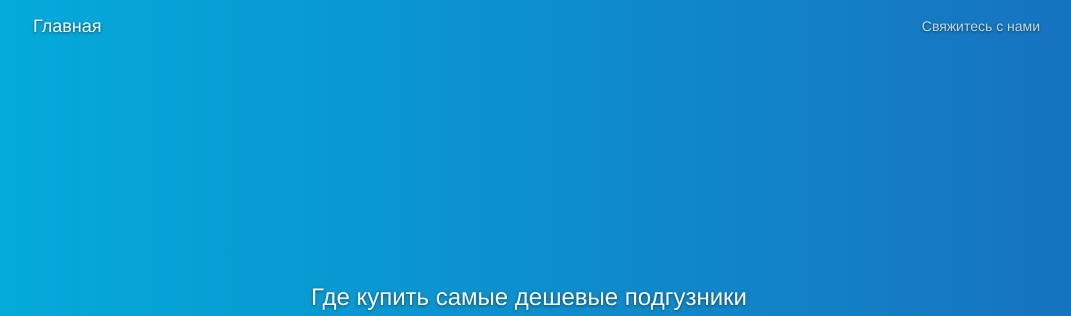
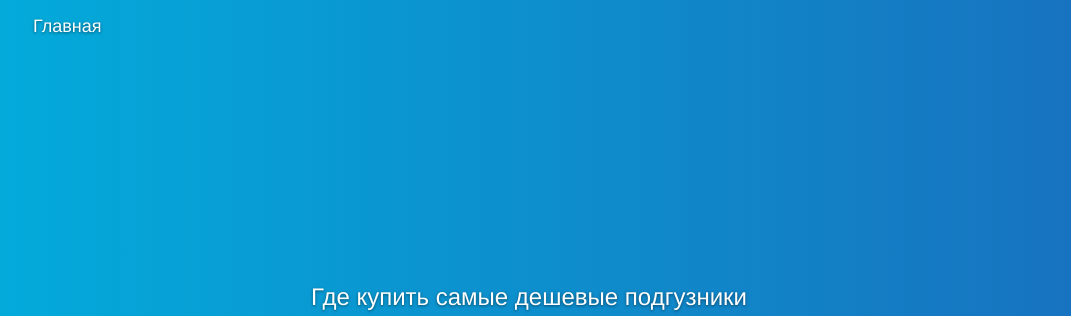
Before and after one commit to asorokoumov/compare, a Django app: template diapers/templates/diapers/products.html in a window 1280 px wide. Shown: the top 316 px of the page, without its empty margins (111-1182 px from the left). Run offline with Django 3.2, Linux system fonts and the light colour scheme; the template is opened without the code that fills it, so the values that code supplies are empty; some libraries are stand-ins or nearby versions.

Commit message:
minor template fixes

```diff
--- a/diapers/templates/diapers/index.html
+++ b/diapers/templates/diapers/index.html
@@ -69,7 +69,7 @@
             </div>
         <div class="collapse navbar-collapse" id="bs-example-navbar-collapse-1">
           <ul class="nav navbar-nav navbar-right">
-            <li><a href="#">Свяжитесь с нами</a></li>
+      <!--       <li><a href="#">Свяжитесь с нами</a></li> -->
 
           </ul>
         </div><!-- /.navbar-collapse -->
--- a/diapers/templates/diapers/products.html
+++ b/diapers/templates/diapers/products.html
@@ -68,7 +68,7 @@
             </div>
         <div class="collapse navbar-collapse" id="bs-example-navbar-collapse-1">
           <ul class="nav navbar-nav navbar-right">
-            <li><a href="#">Свяжитесь с нами</a></li>
+       <!--      <li><a href="#">Свяжитесь с нами</a></li> -->
 
           </ul>
         </div><!-- /.navbar-collapse -->
@@ -142,7 +142,7 @@
                             <td>{{ stock_item.product.count }} шт.</td>
                             <td>{{ stock_item.price_full|floatformat }} руб.</td>
                             <td>{{ stock_item.price_unit|floatformat:-2 }} руб.</td>
-                            <td><a onclick="yaCounter39130858.reachGoal('move_to_seller'); return true; fbq('track', 'Lead');"   href="{{ stock_item.url }}"><u>{{ stock_item.seller.name_rus }}</u></a></td>
+                            <td><a onclick="yaCounter39130858.reachGoal('move_to_seller'); return true; fbq('track', 'Lead');"  target="_blank" href="{{ stock_item.url }}"><u>{{ stock_item.seller.name_rus }}</u></a></td>
                         </tr>
                     {% endfor %}
                 </table>
```
